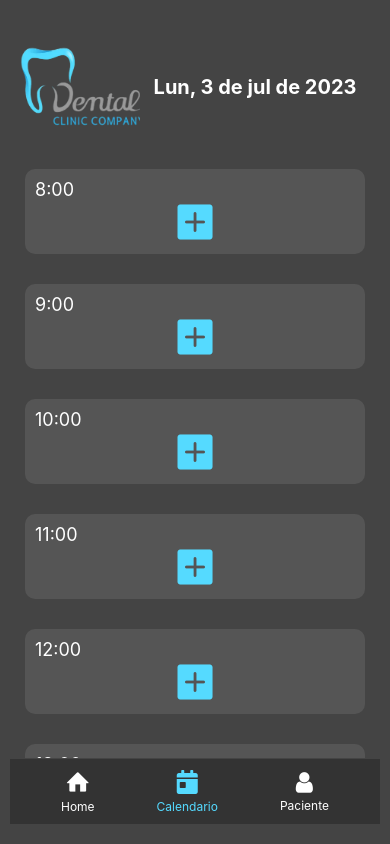
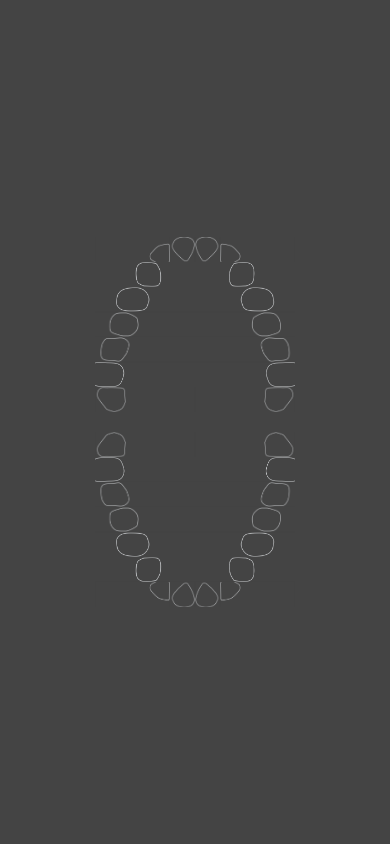
Before and after one commit to fralch/YouDent, a React Native app: screen /Tooth in a window 390 px wide. Built offline with nearby package versions, Linux system fonts and the light colour scheme.

Commit message:
dibujando dientes

```diff
--- a/App.tsx
+++ b/App.tsx
@@ -7,6 +7,7 @@ import Calendar from './components/calendar';
 import Home from './components/home';
 import Patient from './components/patient';
 import DetailsPatient from './components/detail';
+import Tooth from './components/tooth';
 
 
 export default function App() {
@@ -38,6 +39,7 @@ export default function App() {
           }}
         />
         <Stack.Screen name="DetailsPatient" component={DetailsPatient} options={{headerShown: false}}/>
+        <Stack.Screen name="Tooth" component={Tooth} options={{headerShown: false}}/>
         </Stack.Navigator>
     </NavigationContainer>
   );
--- a/components/detail.tsx
+++ b/components/detail.tsx
@@ -4,19 +4,24 @@ import {
     ScrollView, Image, TextInput, Button,
     Modal, Alert, Linking, Touchable, Dimensions
 } from 'react-native';
+import { useNavigation } from '@react-navigation/native';
 import { storeSesion, getSesion, removeSesion } from '../hooks/handleSession';
-import { Entypo, FontAwesome, FontAwesome5, AntDesign } from '@expo/vector-icons';
+import { MaterialCommunityIcons  } from '@expo/vector-icons';
 import BottonNavigationBar from './bottonNavigationBar';
 
 
 export default function DetailsPatient() {
 
     const ancho = Dimensions.get('window').width;
+    const navigation = useNavigation();
 
     return (
         <View style={styles.container}>
             <View style={styles.cuerpo}>
                 <Text style={{ color: 'white', fontSize: 18, fontWeight: 'bold' }}>Jose Sanchez Lopez</Text>
+                <TouchableOpacity onPress={() => { navigation.navigate('Tooth' as never); }} >
+                    <MaterialCommunityIcons name="tooth-outline" size={24} color="white" />
+                </TouchableOpacity>
             </View>
 
         </View>
--- /dev/null
+++ b/components/tooth.tsx
@@ -0,0 +1,97 @@
+import * as React from 'react';
+import {
+    View, Text, StyleSheet, TouchableOpacity,
+    ScrollView, Image, TextInput, Button,
+    Modal, Alert, Linking, Touchable, Dimensions
+} from 'react-native';
+import { storeSesion, getSesion, removeSesion } from '../hooks/handleSession';
+import { Entypo, FontAwesome, FontAwesome5, AntDesign } from '@expo/vector-icons';
+import BottonNavigationBar from './bottonNavigationBar';
+
+
+export default function Tooth() {
+    const ancho = Dimensions.get('window').width;
+
+    return (
+        <View style={styles.container}>
+            <View style={styles.cuerpo}>
+                <View style={{ flexDirection: "row" }}>
+                    <Image source={require('../assets/tooth/d1.png')} style={{ height: 25, width: 75 }} />
+                    <Image source={require('../assets/tooth/d2.png')} style={{ height: 25, width: 25 }} />
+                    <Image source={require('../assets/tooth/d3.png')} style={{ height: 25, width: 25 }} />
+                    <Image source={require('../assets/tooth/d4.png')} style={{ height: 25, width: 75 }} />
+                </View>
+                <View style={{ flexDirection: "row" }}>
+                    <Image source={require('../assets/tooth/d5.png')} style={{ height: 25, width: 100 }} />
+                    <Image source={require('../assets/tooth/d6.png')} style={{ height: 25, width: 100 }} />
+                </View>
+                <View style={{ flexDirection: "row" }}>
+                    <Image source={require('../assets/tooth/d7.png')} style={{ height: 25, width: 100 }} />
+                    <Image source={require('../assets/tooth/d8.png')} style={{ height: 25, width: 100 }} />
+                </View>
+                <View style={{ flexDirection: "row" }}>
+                    <Image source={require('../assets/tooth/d9.png')} style={{ height: 25, width: 100 }} />
+                    <Image source={require('../assets/tooth/d10.png')} style={{ height: 25, width: 100 }} />
+                </View>
+                <View style={{ flexDirection: "row" }}>
+                    <Image source={require('../assets/tooth/d11.png')} style={{ height: 25, width: 100 }} />
+                    <Image source={require('../assets/tooth/d12.png')} style={{ height: 25, width: 100 }} />
+                </View>
+                <View style={{ flexDirection: "row" }}>
+                    <Image source={require('../assets/tooth/d13.png')} style={{ height: 25, width: 100 }} />
+                    <Image source={require('../assets/tooth/d14.png')} style={{ height: 25, width: 100 }} />
+                </View>
+                <View style={{ flexDirection: "row" }}>
+                    <Image source={require('../assets/tooth/d15.png')} style={{ height: 25, width: 100 }} />
+                    <Image source={require('../assets/tooth/d16.png')} style={{ height: 25, width: 100 }} />
+                </View>
+                <View style={{ flexDirection: "row" , marginTop:20}}>
+                    <Image source={require('../assets/tooth/d17.png')} style={{ height: 25, width: 100 }} />
+                    <Image source={require('../assets/tooth/d18.png')} style={{ height: 25, width: 100 }} />
+                </View>
+                <View style={{ flexDirection: "row" }}>
+                    <Image source={require('../assets/tooth/d19.png')} style={{ height: 25, width: 100 }} />
+                    <Image source={require('../assets/tooth/d20.png')} style={{ height: 25, width: 100 }} />
+                </View>
+                <View style={{ flexDirection: "row" }}>
+                    <Image source={require('../assets/tooth/d21.png')} style={{ height: 25, width: 100 }} />
+                    <Image source={require('../assets/tooth/d22.png')} style={{ height: 25, width: 100 }} />
+                </View>
+                <View style={{ flexDirection: "row" }}>
+                    <Image source={require('../assets/tooth/d23.png')} style={{ height: 25, width: 100 }} />
+                    <Image source={require('../assets/tooth/d24.png')} style={{ height: 25, width: 100 }} />
+                </View>
+                <View style={{ flexDirection: "row"}}>
+                    <Image source={require('../assets/tooth/d25.png')} style={{ height: 25, width: 100 }} />
+                    <Image source={require('../assets/tooth/d26.png')} style={{ height: 25, width: 100 }} />
+                </View>
+                <View style={{ flexDirection: "row"}}>
+                    <Image source={require('../assets/tooth/d27.png')} style={{ height: 25, width: 100 }} />
+                    <Image source={require('../assets/tooth/d28.png')} style={{ height: 25, width: 100 }} />
+                </View>
+                <View style={{ flexDirection: "row"}}>
+                    <Image source={require('../assets/tooth/d29.png')} style={{ height: 25, width: 75 }} />
+                    <Image source={require('../assets/tooth/d30.png')} style={{ height: 25, width: 25 }} />
+                    <Image source={require('../assets/tooth/d31.png')} style={{ height: 25, width: 25 }} />
+                    <Image source={require('../assets/tooth/d32.png')} style={{ height: 25, width: 75 }} />
+                </View>
+            </View>
+
+        </View>
+    );
+}
+
+const styles = StyleSheet.create({
+    container: {
+        flex: 1,
+        paddingHorizontal: 10,
+        paddingVertical: 20,
+        backgroundColor: '#444'
+    },
+    cuerpo: {
+        flex: 1,
+        width: '100%',
+        alignItems: 'center',
+        justifyContent: 'center',
+    },
+});
```
